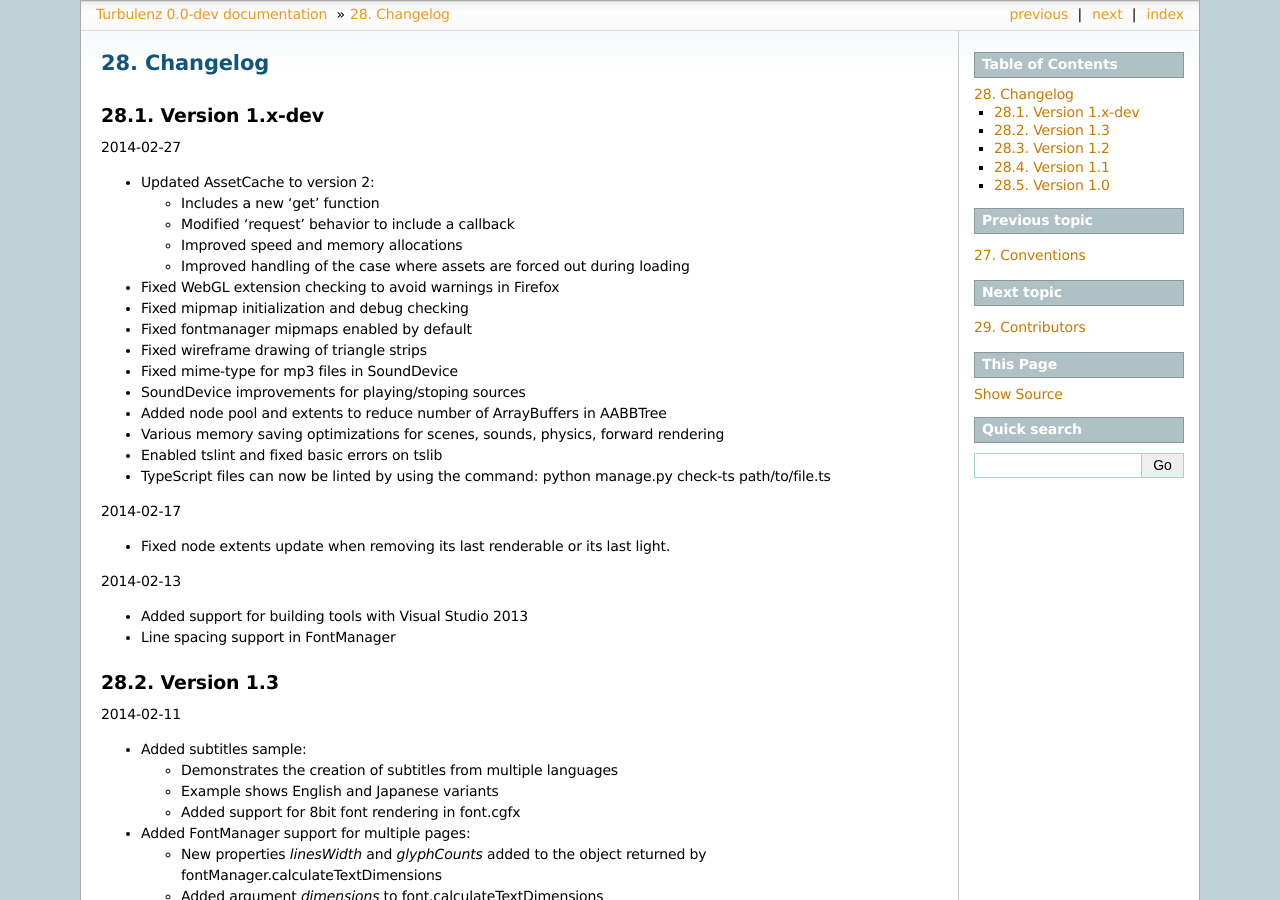
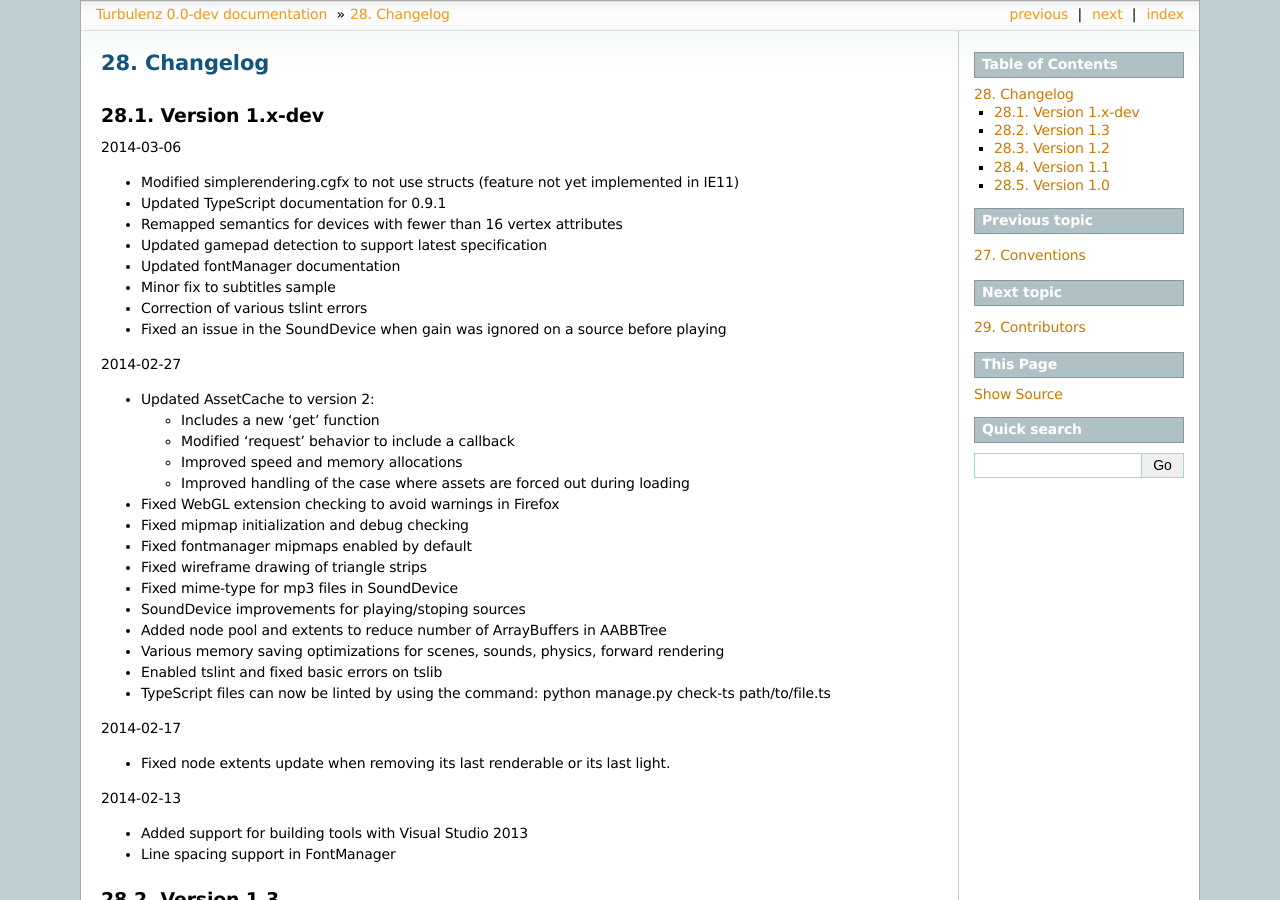
Before and after one commit to turbulenz/turbulenz_engine, a Sphinx documentation site: the page built from docs/source/changelog.rst, in a window 1280 px wide and 900 px high. Built offline with Sphinx 7.4.7, drawn with Linux system fonts in a browser that asks for light colours.

Commit message:
Updated changelog for latest fixes

```diff
--- a/docs/source/changelog.rst
+++ b/docs/source/changelog.rst
@@ -9,6 +9,17 @@
 
 Version 1.x-dev
 ---------------
+
+2014-03-06
+
+- Modified simplerendering.cgfx to not use structs (feature not yet implemented in IE11)
+- Updated TypeScript documentation for 0.9.1
+- Remapped semantics for devices with fewer than 16 vertex attributes
+- Updated gamepad detection to support latest specification
+- Updated fontManager documentation
+- Minor fix to subtitles sample
+- Correction of various tslint errors
+- Fixed an issue in the SoundDevice when gain was ignored on a source before playing
 
 2014-02-27
 
```
